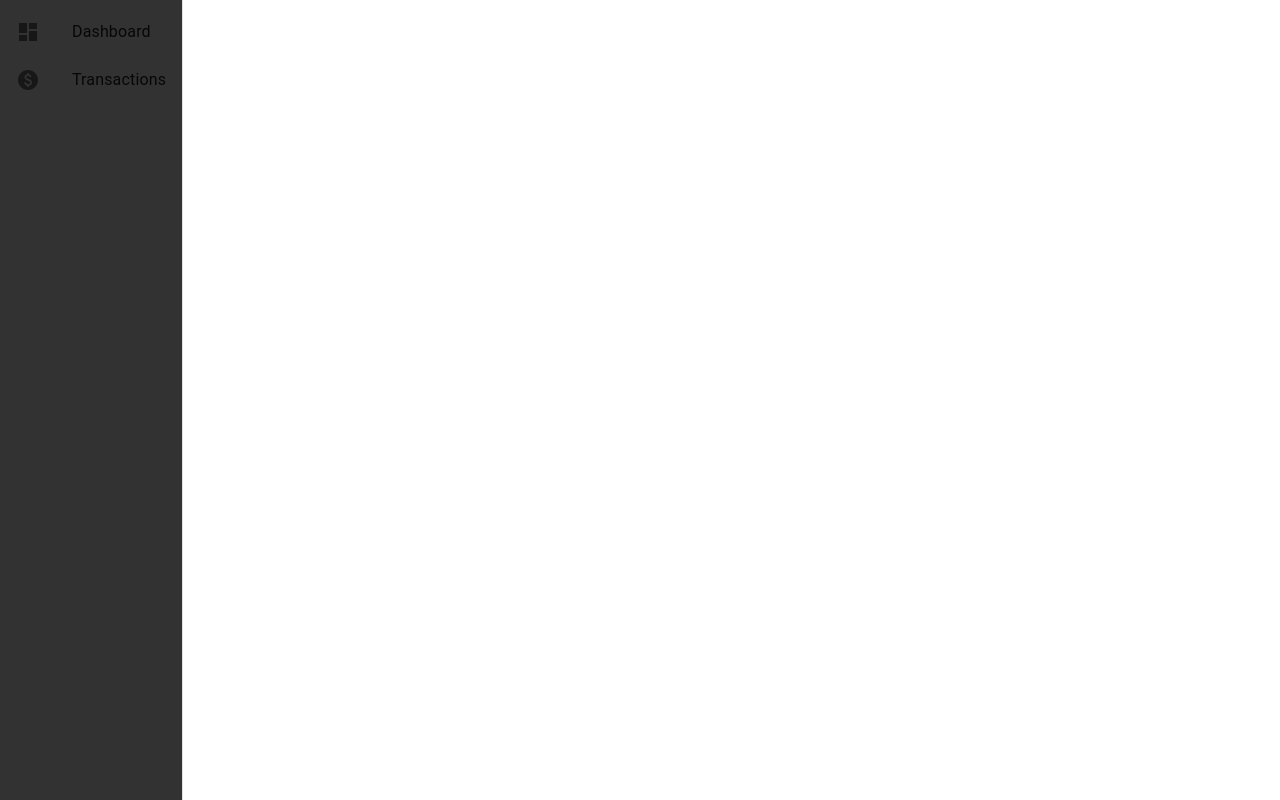
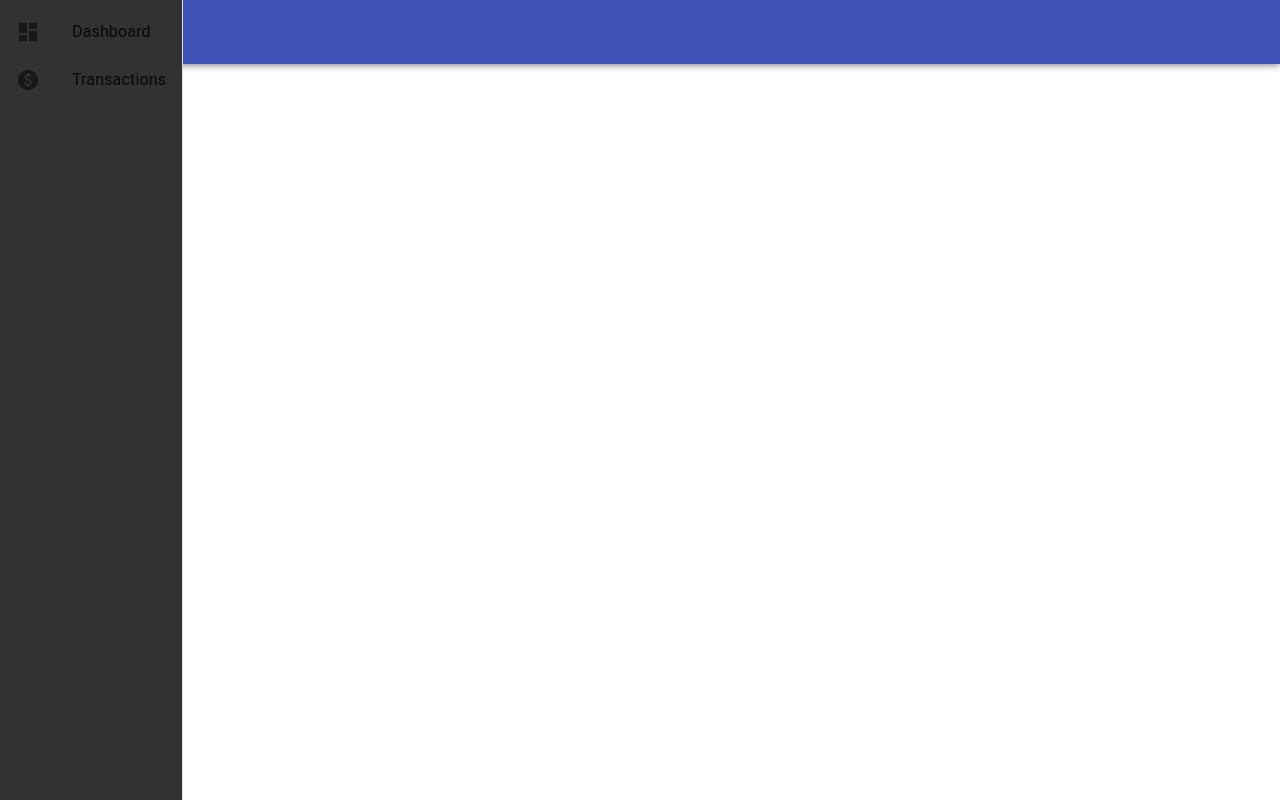
Before and after one commit to eatekha/MyFinance, a React (Create React App) app in the folder src/frontend/: page /user in a window 1280 px wide. Built offline with nearby package versions, Linux system fonts and the light colour scheme.

Commit message:
Scroll Bar

```diff
--- a/src/frontend/src/UserLayout.js
+++ b/src/frontend/src/UserLayout.js
@@ -2,14 +2,16 @@ import React from 'react';
 import { Route, Routes } from 'react-router-dom';
 import UserDashboard from './pages/UserDashboard';
 import Drawer from './components/Drawer';
+import MyAppBar from './components/MyAppBar';
 
 const UserLayout = () => {
   return (
     <>
+      <MyAppBar/>
       <Drawer variant="permanent"  />
-      <div>
+      <div style={{ marginTop: '64px' }}> {/* 64px is the default height of AppBar */}
         <Routes>
-          <Route path="/dashboard" element={<UserDashboard />} />
+          <Route path="/dashboard" element={<UserDashboard/>} />
           {/* Add more user-based routes here if needed */}
         </Routes>
       </div>
--- /dev/null
+++ b/src/frontend/src/components/MyAppBar.jsx
@@ -0,0 +1,28 @@
+import React from 'react';
+import { AppBar, Toolbar, Typography } from '@material-ui/core';
+import { makeStyles } from '@material-ui/core/styles';
+
+const useStyles = makeStyles({
+  appBar: {
+
+    khbackgroundColor: '#323233', // Set the background color here
+  },
+  appBarText: {
+    color: 'white', // Set the text color here
+  },
+});
+
+const MyAppBar = () => {
+  const classes = useStyles();
+  return (
+    <AppBar className={classes.appBar}>
+      <Toolbar>
+        <Typography variant="h6" className={classes.appBarText}>
+          My App
+        </Typography>
+      </Toolbar>
+    </AppBar>
+  );
+};
+
+export default MyAppBar;
```
Also changed, not shown: src/frontend/src/components/AppBar.jsx (deleted).
